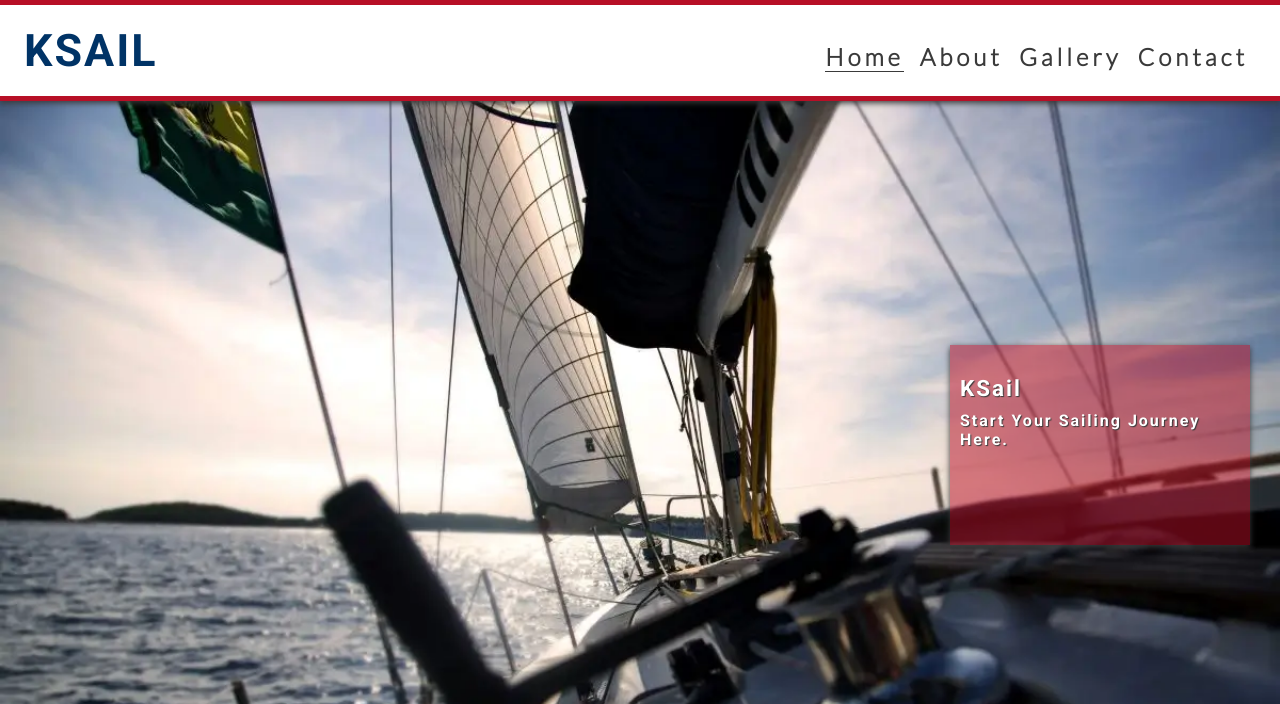
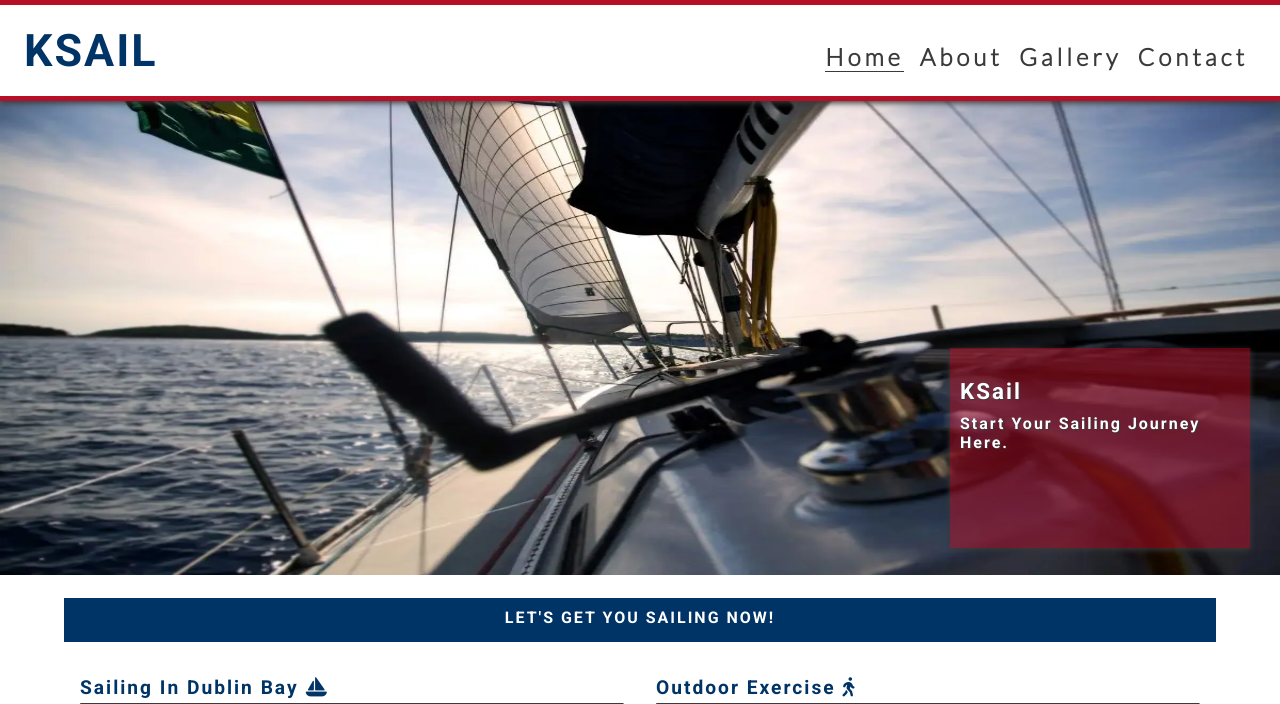
Before and after one commit to doyle-kfd/KSail, a plain HTML site: page index.html in a window 1280 px wide. Shown: the top 704 px of the page. Drawn offline with Linux system fonts and the light colour scheme.

Commit message:
fix: added image sizing top hero image to improve LCP

```diff
--- a/assets/css/style.css
+++ b/assets/css/style.css
@@ -109,9 +109,9 @@ main {
 
 /* Hero Section */
 #hero-section {
-    height: 500px;
+  /*    height: 500px;
     width: 100%;
-  /* background: url("../images/hero-image-learn-to-sail.webp") no-repeat center center/cover; */
+ background: url("../images/hero-image-learn-to-sail.webp") no-repeat center center/cover; */
     position: relative;
 }
 
--- a/index.html
+++ b/index.html
@@ -40,7 +40,7 @@
     <!-- Main -->
     <main>
         <section id="hero-section">
-            <img src="assets/images/hero-image-learn-to-sail.webp" alt="learn to sail hero image">
+            <img src="assets/images/hero-image-learn-to-sail.webp"  height="500px" width="100%"     alt="learn to sail hero image">
             <div id="hero-text">
                 <h2>KSail</h2>
                 <h3>Start your sailing journey here.</h3>
```
